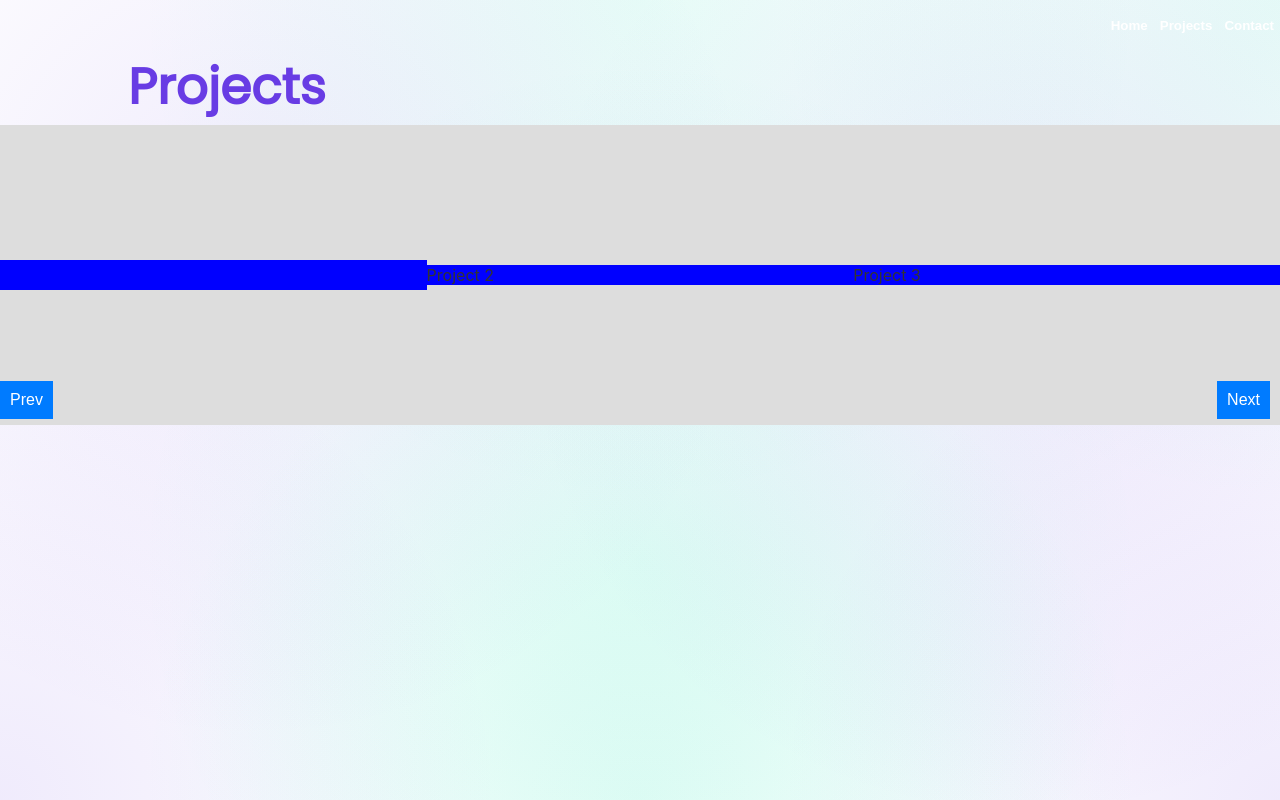
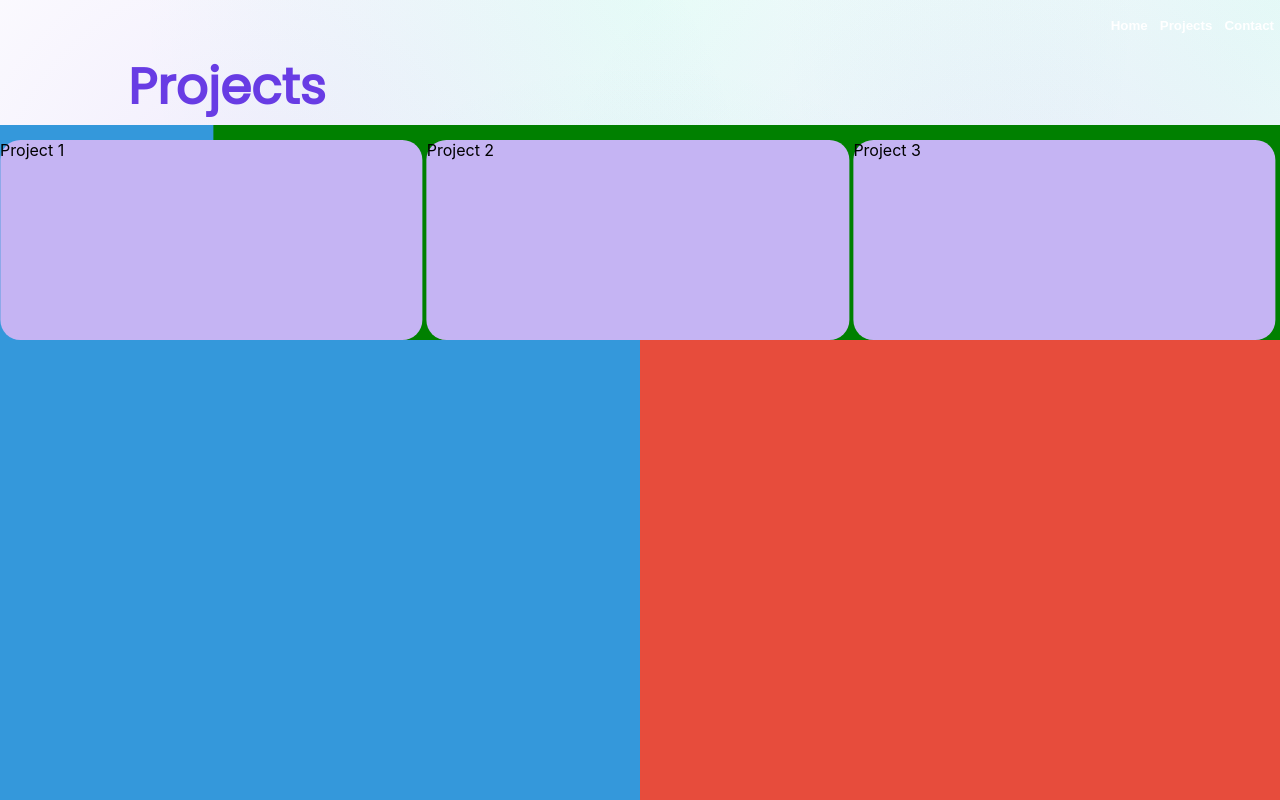
Before and after one commit to nravesz/Portfolio, a React (Create React App) app in the folder front/: page /projects in a window 1280 px wide. Built offline with nearby package versions, Linux system fonts and the light colour scheme; the HTML template or start-up script is replaced by a standard one.

Commit message:
carousel

```diff
--- a/front/src/components/projects/Projects.tsx
+++ b/front/src/components/projects/Projects.tsx
@@ -1,4 +1,4 @@
-import { ProjectCard, IProject, ProjectsCarousel } from ".";
+import { ProjectCard, IProject, ProjectsCarousel, ProjectsCarouselTest,  } from ".";
 import "./styles/Projects.scss";
 import "../../styles/common.scss";
 
@@ -27,7 +27,8 @@ const Projects = () => {
                     <ProjectCard project={project} />
                 </div> */}
             </div>
-        <ProjectsCarousel />
+        {/* <ProjectsCarousel /> */}
+        <ProjectsCarouselTest />
         </div>
     );
 };
--- /dev/null
+++ b/front/src/components/projects/ProjectsCarouselTest.tsx
@@ -0,0 +1,64 @@
+import { useState } from "react";
+import { ProjectCard, IProject } from ".";
+import "./styles/ProjectCarouselTest.scss";
+
+const projects: IProject[] = [
+    {
+        stack: ["TypeScript", "React", "Sass"],
+        name: "Project 1",
+        description: "project",
+        repository: "repo",
+        hasDemo: true,
+        demo: "demo"
+    },
+    {
+        stack: ["TypeScript", "React", "Sass"],
+        name: "Project 2",
+        description: "project",
+        repository: "repo",
+        hasDemo: true,
+        demo: "demo"
+    },
+    {
+        stack: ["TypeScript", "React", "Sass"],
+        name: "Project 3",
+        description: "project",
+        repository: "repo",
+        hasDemo: true,
+        demo: "demo"
+    },
+    {
+        stack: ["TypeScript", "React", "Sass"],
+        name: "Project 4",
+        description: "project",
+        repository: "repo",
+        hasDemo: true,
+        demo: "demo"
+    }
+];
+
+const ProjectsCarouselTest = () => {
+    const [currentSlide, setCurrentSlide] = useState(0);
+
+    const nextSlide = () => {
+        setCurrentSlide((prevSlide) => (prevSlide + 1) % projects.length);
+    };
+
+    const prevSlide = () => {
+        setCurrentSlide((prevSlide) => (prevSlide - 1 + projects.length) % projects.length);
+    };
+
+    return (
+        <div className="project-carousel-div">
+            <div className="project-carousel-slides-div" style={{ transform: `translateX(${50 - 1 * 33.33}%)` }}>
+                {projects.map((project, index) => (
+                    <div className="project-carousel-slide">
+                        <ProjectCard project={projects[index]} />
+                    </div>
+                ))}
+            </div>
+        </div>
+    );
+};
+
+export default ProjectsCarouselTest;
--- a/front/src/components/projects/index.ts
+++ b/front/src/components/projects/index.ts
@@ -3,9 +3,12 @@ import ProjectCard from "./ProjectCard";
 import IProject from "./IProject";
 import ProjectsCarousel from "./ProjectsCarousel";
 
+import ProjectsCarouselTest from "./ProjectsCarouselTest";
+
 export {
     Projects,
     ProjectCard,
     type IProject,
-    ProjectsCarousel
+    ProjectsCarousel,
+    ProjectsCarouselTest
 };
--- a/front/src/components/projects/styles/ProjectCard.scss
+++ b/front/src/components/projects/styles/ProjectCard.scss
@@ -25,7 +25,7 @@
 
 .project-card-div {
     background-color: $card-color;
-    width: 60%;
+    width: 33vw;
     height: 200px;
     margin-top: 15px;
     border-radius: 20px
--- /dev/null
+++ b/front/src/components/projects/styles/ProjectCarouselTest.scss
@@ -0,0 +1,16 @@
+.project-carousel-div {
+    background: linear-gradient(to right, #3498db 50%, #e74c3c 50%);
+    width: 100vw;
+    height: 100vh;
+};
+
+.project-carousel-slides-div {
+    background-color: green;
+    display: flex;
+    justify-content: center;
+    align-items: center;
+}
+
+.project-carousel-slide {
+    flex: 0 0 33.333%;
+}
```
